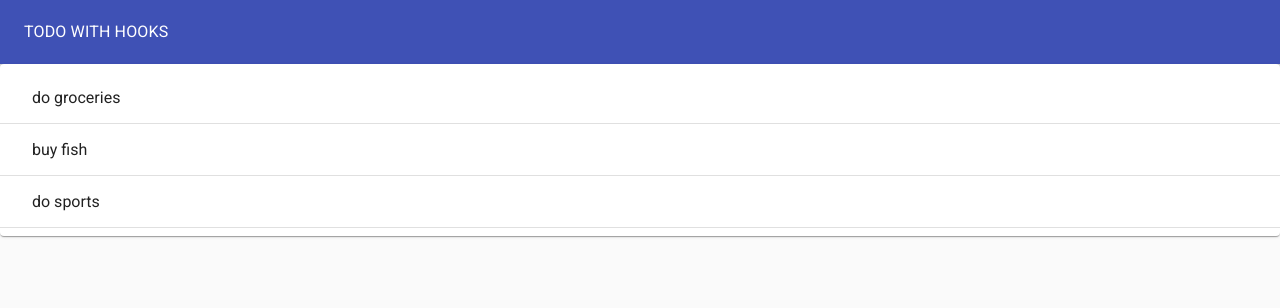
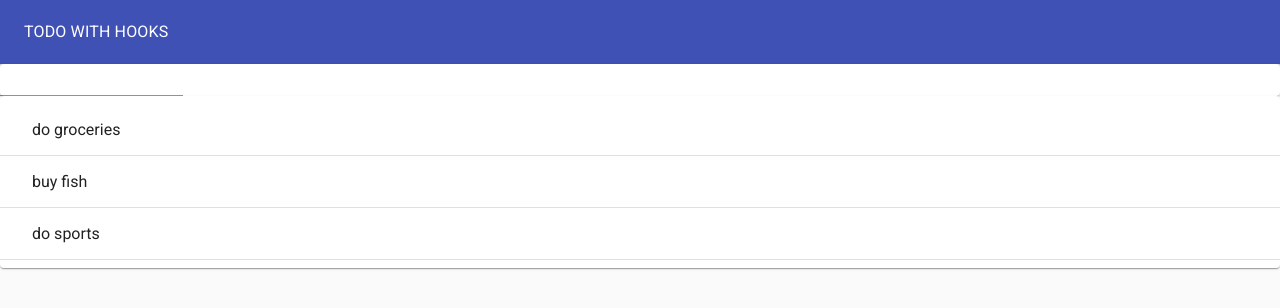
Before and after one commit to caballero-react-ex/todo-hooks, a React (Create React App) app: page / in a window 1280 px wide. Shown: the top 308 px of the page. Built offline with nearby package versions, Linux system fonts and the light colour scheme.

Commit message:
added a working form

```diff
--- a/src/TodoApp.js
+++ b/src/TodoApp.js
@@ -5,6 +5,7 @@ import Grid from '@material-ui/core/Grid';
 import Paper from '@material-ui/core/Paper';
 import Toolbar from '@material-ui/core/Toolbar';
 import Typography from '@material-ui/core/Typography';
+import TodoForm from './TodoForm';
 
 function TodoApp() {
   const initialTodos = [
@@ -13,6 +14,9 @@ function TodoApp() {
     {id: 3, task: "do sports", completed: false},
   ];
   const [todos, setTodos] = useState(initialTodos);
+  const addTodo = newTodoText => {
+    setTodos([...todos, { id: 4, task: newTodoText, completed: false} ]);
+  }
 
   return (
     <Paper
@@ -29,6 +33,7 @@ function TodoApp() {
           <Typography color="inherit">TODO WITH HOOKS</Typography>
         </Toolbar>
       </AppBar>
+      <TodoForm addTodo={addTodo} />
       <TodoList todos={todos} />
     </Paper>
   );
--- /dev/null
+++ b/src/TodoForm.js
@@ -0,0 +1,31 @@
+import React from 'react';
+import useInputState from './hooks/useInputState';
+import Paper from '@material-ui/core/Paper';
+import TextField from '@material-ui/core/TextField';
+
+function TodoForm({addTodo}) {
+  const [input, updateInput, resetInput] = useInputState("");
+  return (
+    <Paper>
+      <form onSubmit={e => {
+        e.preventDefault();
+        // with if/else
+        // if (input != ''){addTodo(input)} else {alert("please, write something to add to the list")}
+        // with ternary operator
+        // input != '' ? addTodo(input) : alert("please, write something to add to the list");
+
+        if (input === '' || !isNaN(input) ) {
+          alert("please, write something to add to the list")
+        } else {
+        addTodo(input)
+        }
+
+        resetInput();
+      }}>
+      <TextField value={input} onChange={updateInput}></TextField>
+      </form>
+    </Paper>
+  );
+}
+
+export default TodoForm;
--- a/src/TodoList.js
+++ b/src/TodoList.js
@@ -12,7 +12,7 @@ function TodoList(props) {
       <List>
         {props.todos.map(todo => (
           <>
-          <ListItem>
+          <ListItem >
             <ListItemText>{todo.task}</ListItemText>
           </ListItem>
           <Divider />
--- /dev/null
+++ b/src/hooks/useInputState.js
@@ -0,0 +1,12 @@
+import { useState } from 'react';
+
+export default initialVal => {
+  const [ value, setValue ] = useState(initialVal);
+  const handleChange = e => {
+    setValue(e.target.value);
+  };
+  const reset = () => {
+    setValue("");
+  };
+  return [value, handleChange, reset];
+}
```
